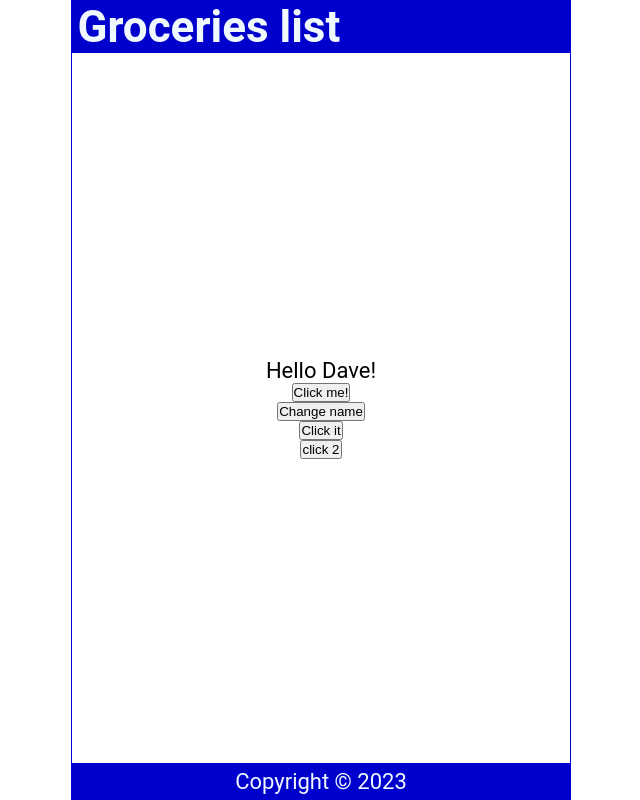
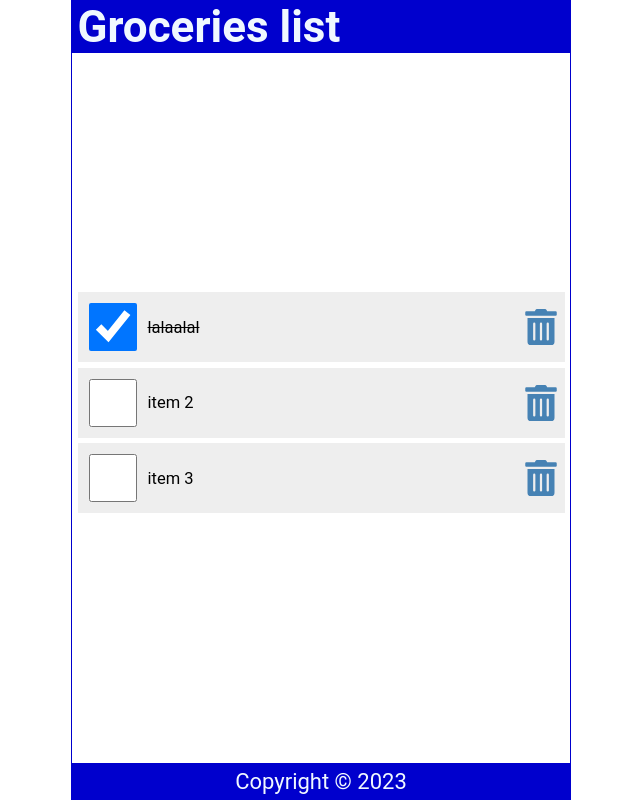
Before and after one commit to Pamaq/react_p1, a React (Create React App) app in the folder p1/: page / in a window 1280 px wide. Shown: the whole page, without its empty margins (319-959 px from the left). Built offline with nearby package versions, Linux system fonts and the light colour scheme.

Commit message:
Course chapter 8

```diff
--- a/p1/src/Content.js
+++ b/p1/src/Content.js
@@ -1,25 +1,43 @@
 import React from "react";
 import { useState } from "react";
+import { FaTrashAlt } from "react-icons/fa";
 
 const Conent = () => {
-  const [name, setName] = useState("Dave");
-  const [count, setCount] = useState(0);
-
-  const handleNameChange = () => {
-    const names = ["Bob", "Kevin", "Dave"];
-    const int = Math.floor(Math.random() * 3);
-    setName(names[int]);
+  const [items, setItems] = useState([
+    { id: 1, checked: true, item: "lalaalal" },
+    { id: 2, checked: false, item: "item 2" },
+    { id: 3, checked: false, item: "item 3" },
+  ]);
+  const handleCheck = (id) => {
+    const listItems = items.map((item) =>
+      item.id === id ? { ...item, checked: !item.checked } : item
+    );
+    setItems(listItems);
+    localStorage.setItem("shoppingList", JSON.stringify(listItems));
   };
 
-  const handleClick = () => {
-    setCount(count + 1);
-    setCount(count + 1);
-    console.log(count);
+  const handleDelete = (id) => {
+    const listItems = items.filter((item) => item.id !== id);
+    setItems(listItems);
+    localStorage.setItem("shoppingList", JSON.stringify(listItems));
   };
+  // const [count, setCount] = useState(0);
 
-  const handleClick2 = () => {
-    console.log(count);
-  };
+  // const handleNameChange = () => {
+  //   const names = ["Bob", "Kevin", "Dave"];
+  //   const int = Math.floor(Math.random() * 3);
+  //   setName(names[int]);
+  // };
+
+  // const handleClick = () => {
+  //   setCount(count + 1);
+  //   setCount(count + 1);
+  //   console.log(count);
+  // };
+
+  // const handleClick2 = () => {
+  //   console.log(count);
+  // };
 
   // const handleClick3 = (e) => {
   //   console.log(e);
@@ -27,12 +45,40 @@
 
   return (
     <main>
-      <p onDoubleClick={handleClick}>Hello {name}!</p>
-      <button onClick={handleClick}>Click me!</button>
-      <button onClick={handleNameChange}>Change name</button>
-      <button onClick={handleClick}>Click it</button>
-      <button onClick={handleClick2}>click 2</button>
+      {items.length ? (
+        <ul>
+          {items.map((item) => (
+            <li className="item" key={item.id}>
+              <input
+                type="checkbox"
+                onChange={() => handleCheck(item.id)}
+                checked={item.checked}
+              />
+              <label
+                style={item.checked ? { textDecoration: "line-through" } : null}
+                onDoubleClick={() => handleCheck(item.id)}
+              >
+                {item.item}
+              </label>
+              <FaTrashAlt
+                onClick={() => handleDelete(item.id)}
+                role="button"
+                tabIndex="0"
+              ></FaTrashAlt>
+            </li>
+          ))}
+        </ul>
+      ) : (
+        <p style={{ marginTop: "2rem" }}>Your list is empty</p>
+      )}
     </main>
+    // <main>
+    //   <p onDoubleClick={handleClick}>Hello {name}!</p>
+    //   <button onClick={handleClick}>Click me!</button>
+    //   <button onClick={handleNameChange}>Change name</button>
+    //   <button onClick={handleClick}>Click it</button>
+    // <button onClick={handleClick2 }>  lick 2</button>
+    // </main>
   );
 };
 
--- a/p1/src/index.css
+++ b/p1/src/index.css
@@ -56,3 +56,62 @@
   display: grid;
   place-content: center;
 }
+
+ul {
+  width: 100%;
+  list-style: none;
+  padding: 0 0.25rem 0.25rem;
+}
+
+ul li::before {
+  content: "\200B";
+}
+
+.item {
+  display: flex;
+  justify-content: flex-start;
+  align-items: center;
+  padding: 0.5rem 0 0.5rem 0.5rem;
+  margin: 0.25rem 0;
+  background-color: #eee;
+}
+
+.item:first-child {
+  margin: 0;
+}
+
+.item input[type="checkbox"] {
+  text-align: center;
+  width: 2.5rem;
+  width: 48px;
+  min-width: 48px;
+  height: 2.5rem;
+  height: 48px;
+  min-height: 48px;
+  cursor: pointer;
+  margin-right: 0.5rem;
+}
+
+.item input[type="checkbox"]:focus + label {
+  text-decoration: underline;
+}
+
+.item > label {
+  font-size: 0.75rem;
+  flex-grow: 1;
+}
+
+.item svg {
+  width: 48px;
+  min-width: 48px;
+  height: 36px;
+  font-size: 1rem;
+  color: steelblue;
+  cursor: pointer;
+}
+
+.item svg:focus,
+.item svg:hover {
+  color: red;
+  outline: none;
+}
--- /dev/null
+++ b/package.json
@@ -0,0 +1,5 @@
+{
+  "dependencies": {
+    "react-icons": "^4.10.1"
+  }
+}
```
Also changed, not shown: 1 other file (tests, documents, lock files or other folders).
